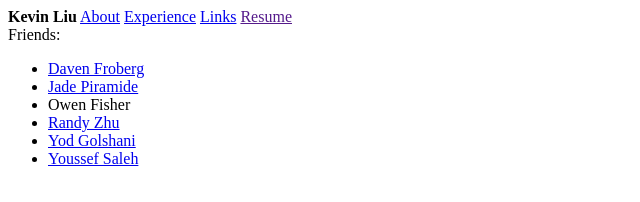
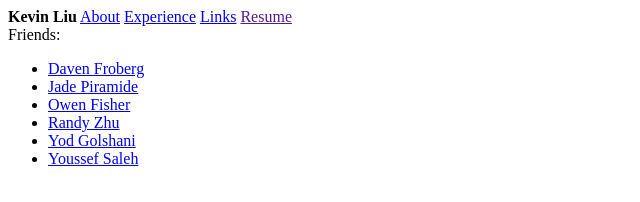
Before and after one commit to kliu04/wevie.dev, a plain HTML site: page links.html in a window 1280 px wide. Shown: the full height of the page, 0-640 px from the left. Drawn offline with Linux system fonts and the light colour scheme.

Commit message:
fix: typo

```diff
--- a/links.html
+++ b/links.html
@@ -14,7 +14,7 @@
     <ul>
         <li><a href="https://davenfroberg.github.io/">Daven Froberg</a></li>
         <li><a href="https://jirami.de/">Jade Piramide</a></li>
-        <li><a href="https://owen-portfolio-git-main-owens-projects-e5b63a60.vercel.app/"></a>Owen Fisher</li>
+        <li><a href="https://owen-portfolio-git-main-owens-projects-e5b63a60.vercel.app/">Owen Fisher</a></li>
         <li><a href="https://randyzhu.com/">Randy Zhu</a></li>
         <li><a href="https://golshani.ca/">Yod Golshani</a></li>
         <li><a href="https://youssefsaleh.com">Youssef Saleh</a></li>
```
